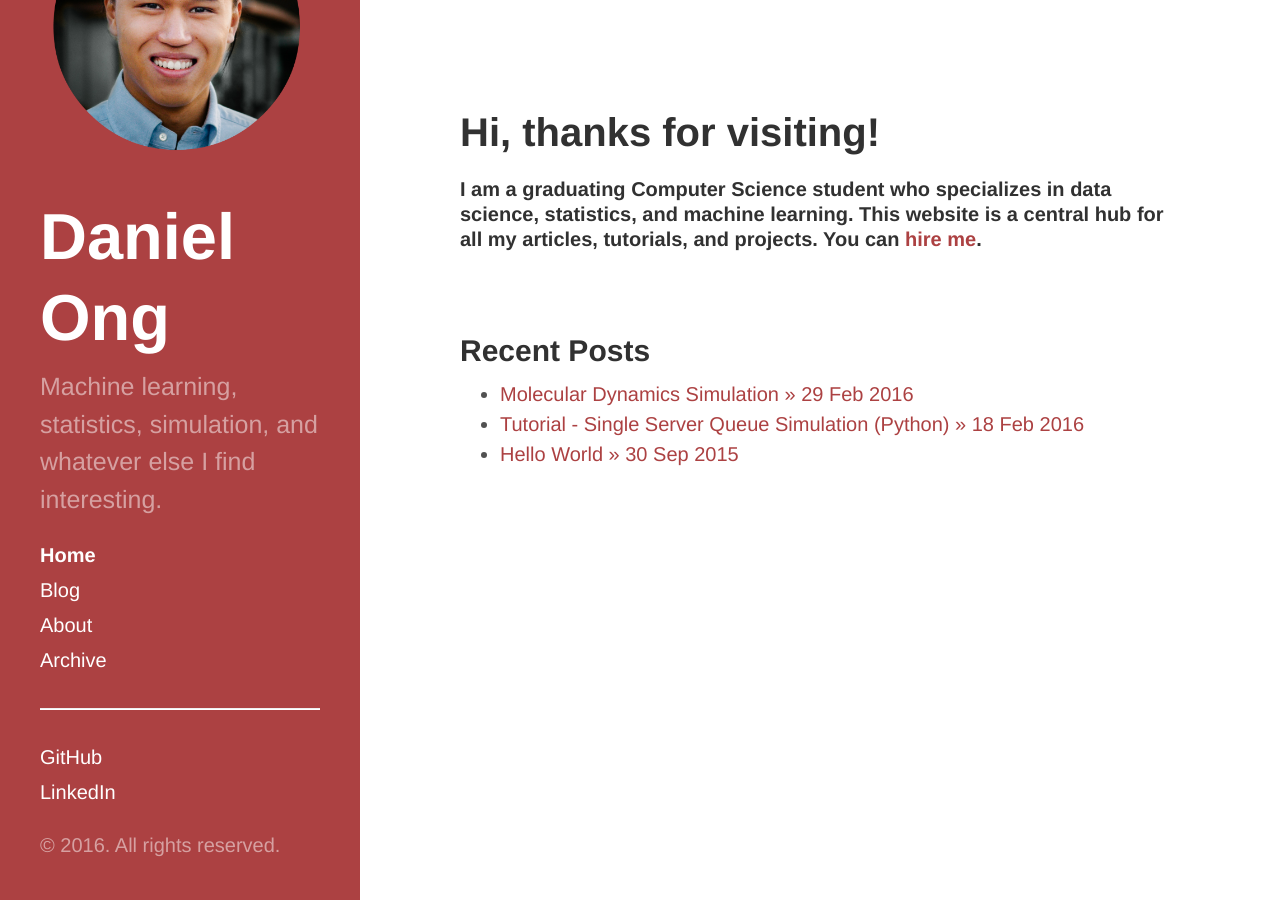
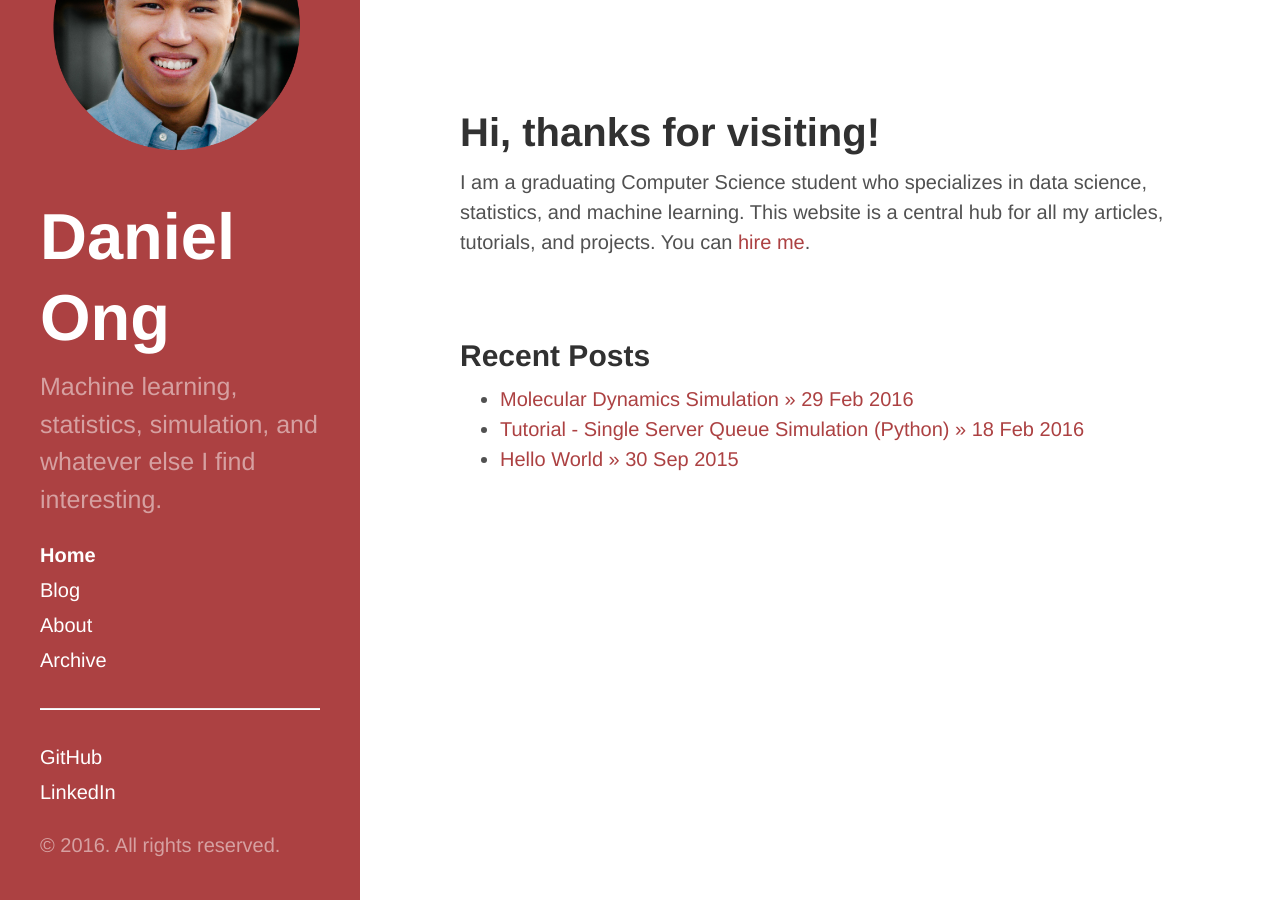
Before and after one commit to danong/danong.github.io, a Jekyll site: the page built from index.html, in a window 1280 px wide. Built offline with Jekyll 4.4.1, drawn with Linux system fonts in a browser that asks for light colours.

Commit message:
revert some changes

```diff
--- a/index.html
+++ b/index.html
@@ -5,8 +5,8 @@ title: Home
 
 <div class="page">
   <h1>Hi, thanks for visiting!</h1>
-  <div padding-left="2em">
-    <h4>I am a graduating Computer Science student who specializes in data science, statistics, and machine learning. This website is a central hub for all my articles, tutorials, and projects. You can <a href="mailto:danielong1@gmail.com" target="_top">hire me</a>.</h4>
+  <div>
+    <p>I am a graduating Computer Science student who specializes in data science, statistics, and machine learning. This website is a central hub for all my articles, tutorials, and projects. You can <a href="mailto:danielong1@gmail.com" target="_top">hire me</a>.</p>
   </div>
 </div>
 
--- a/public/css/hyde.css
+++ b/public/css/hyde.css
@@ -34,12 +34,12 @@
 html {
   font-family: Helvetica, Arial, sans-serif;
 }
-@media (min-width: 48em), (min-height: 36em) {
+@media (min-width: 48em){
   html {
     font-size: 16px;
   }
 }
-@media (min-width: 58em), (min-height: 48em) {
+@media (min-width: 58em){
   html {
     font-size: 20px;
   }
```
